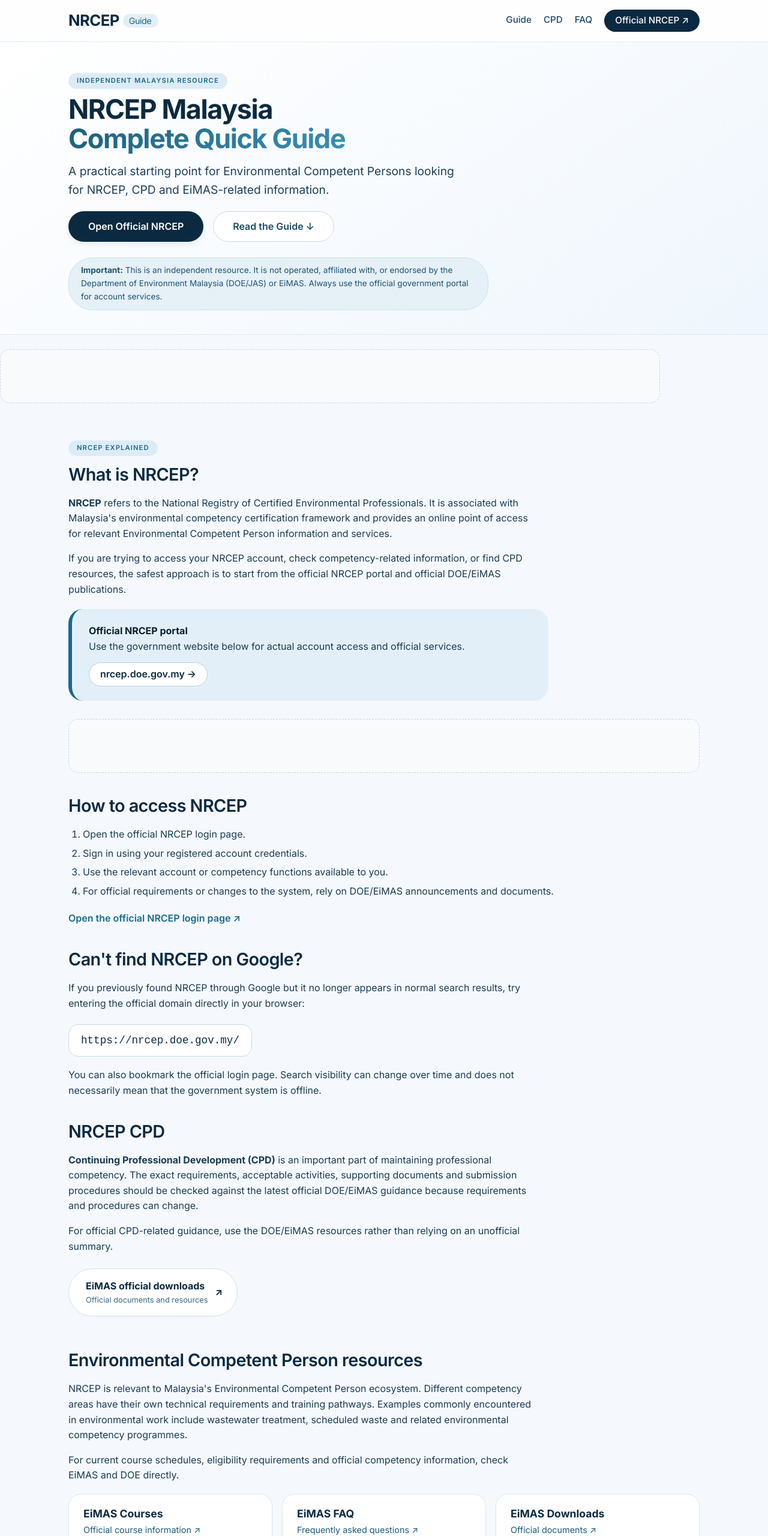
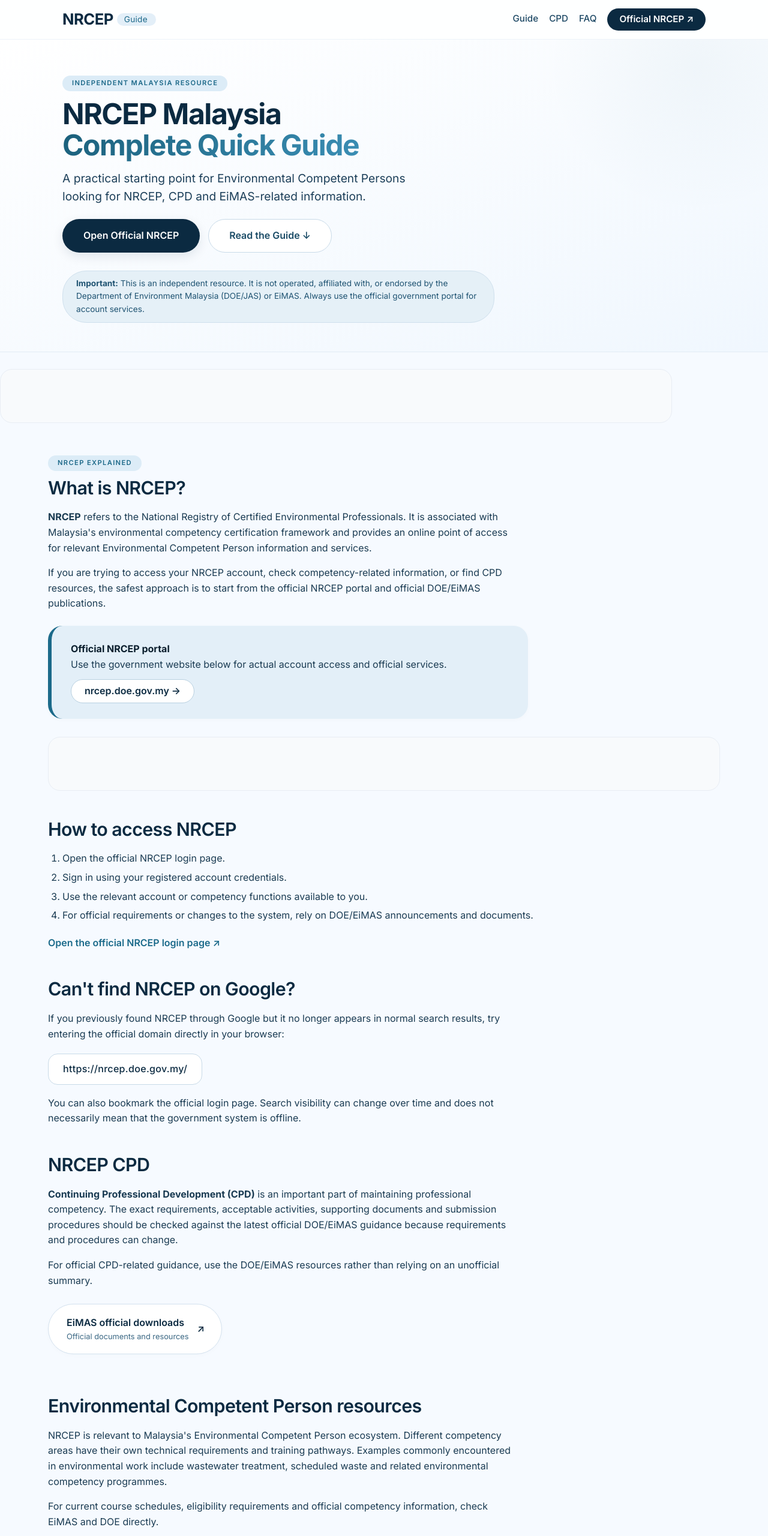
Before and after one commit to mhazeeq99-web/nrcep-guide, a plain HTML site: page index.html in a window 1280 px wide. Shown: the top 2560 px of the page at 60% size. Drawn offline with Linux system fonts and the light colour scheme.

Commit message:
Refactor styles in index.html for improved layout
Updated styles for various elements including background, padding, and margins. Adjusted layout and hover effects for improved UI.

```diff
--- a/index.html
+++ b/index.html
@@ -22,22 +22,23 @@
     * { margin:0; padding:0; box-sizing:border-box; }
     body {
       font-family: 'Inter', -apple-system, BlinkMacSystemFont, sans-serif;
-      background: #f5f9fe;
+      background: #f6faff;
       color: #0b1f2e;
       line-height: 1.6;
       -webkit-font-smoothing: antialiased;
     }
-    .wrap { max-width: 1100px; margin: 0 auto; padding: 0 24px; }
+    .wrap { max-width: 1120px; margin: 0 auto; padding: 0 24px; }
 
     /* --- header / nav --- */
     .nav {
-      background: rgba(255,255,255,0.85);
-      backdrop-filter: blur(8px);
-      border-bottom: 1px solid #e2ecf5;
-      padding: 14px 0;
+      background: rgba(255,255,255,0.88);
+      backdrop-filter: blur(12px);
+      border-bottom: 1px solid rgba(226, 236, 245, 0.6);
+      padding: 12px 0;
       position: sticky;
       top: 0;
-      z-index: 20;
+      z-index: 30;
+      transition: box-shadow 0.2s;
     }
     .nav-inner {
       display: flex;
@@ -54,22 +55,23 @@
       color: #0b2a41;
       display: flex;
       align-items: center;
-      gap: 2px;
+      gap: 4px;
     }
     .brand span {
       font-weight: 400;
       color: #1e6a8a;
       background: #e3eff8;
-      padding: 0 12px 0 10px;
+      padding: 0 14px 0 12px;
       border-radius: 40px;
-      font-size: 0.9rem;
-      margin-left: 4px;
+      font-size: 0.85rem;
+      margin-left: 2px;
+      letter-spacing: 0.02em;
     }
     nav {
       display: flex;
       align-items: center;
       flex-wrap: wrap;
-      gap: 12px 20px;
+      gap: 8px 18px;
     }
     nav a {
       text-decoration: none;
@@ -77,43 +79,58 @@
       color: #1f4a66;
       font-size: 0.95rem;
       transition: 0.2s;
+      padding: 4px 0;
       border-bottom: 2px solid transparent;
     }
     nav a:hover { border-bottom-color: #1f6a8a; color: #0b2a41; }
     .official {
       background: #0b2a41;
       color: white !important;
-      padding: 6px 18px;
+      padding: 6px 20px;
       border-radius: 40px;
       border-bottom: none !important;
       transition: 0.2s;
+      font-weight: 600;
     }
-    .official:hover { background: #1a405b; color: white !important; transform: translateY(-1px); }
+    .official:hover { background: #1a405b; color: white !important; transform: translateY(-2px); box-shadow: 0 6px 14px rgba(11,42,65,0.12); }
 
     /* --- hero --- */
     .hero {
-      padding: 52px 0 40px;
-      background: linear-gradient(145deg, #ffffff 0%, #eff6fd 100%);
-      border-bottom: 1px solid #dce8f2;
+      padding: 60px 0 48px;
+      background: linear-gradient(160deg, #ffffff 0%, #f0f7fe 100%);
+      border-bottom: 1px solid #e2ecf5;
+      position: relative;
+      overflow: hidden;
     }
-    .hero .wrap { display: flex; flex-direction: column; gap: 10px; }
+    .hero::after {
+      content: '';
+      position: absolute;
+      top: -40%;
+      right: -10%;
+      width: 500px;
+      height: 500px;
+      background: radial-gradient(circle, rgba(30,106,138,0.04) 0%, transparent 70%);
+      border-radius: 50%;
+      pointer-events: none;
+    }
+    .hero .wrap { position: relative; z-index: 1; display: flex; flex-direction: column; gap: 12px; }
     .eyebrow {
       font-size: 0.7rem;
       font-weight: 600;
-      letter-spacing: 0.1em;
+      letter-spacing: 0.12em;
       text-transform: uppercase;
       color: #1e6a8a;
       background: #dcecf7;
       display: inline-block;
-      padding: 4px 14px;
+      padding: 4px 16px;
       border-radius: 30px;
       width: fit-content;
     }
     h1 {
-      font-size: 2.8rem;
+      font-size: 3rem;
       font-weight: 700;
       letter-spacing: -0.03em;
-      line-height: 1.1;
+      line-height: 1.08;
       color: #0b2a41;
     }
     h1 span {
@@ -124,35 +141,35 @@
     }
     .lead {
       font-size: 1.2rem;
-      max-width: 650px;
+      max-width: 640px;
       color: #1c3f59;
-      margin-top: 4px;
+      margin-top: 2px;
     }
     .actions {
       display: flex;
       flex-wrap: wrap;
-      gap: 16px;
+      gap: 14px;
       margin-top: 10px;
     }
     .button {
       display: inline-block;
-      padding: 12px 32px;
+      padding: 14px 34px;
       border-radius: 60px;
       font-weight: 600;
       font-size: 1rem;
       text-decoration: none;
-      transition: 0.2s;
+      transition: all 0.25s;
       border: 1px solid transparent;
     }
     .button.primary {
       background: #0b2a41;
       color: white;
-      box-shadow: 0 4px 10px rgba(11,42,65,0.08);
+      box-shadow: 0 6px 18px rgba(11,42,65,0.10);
     }
     .button.primary:hover {
       background: #1a405b;
-      transform: translateY(-2px);
-      box-shadow: 0 10px 22px rgba(11,42,65,0.15);
+      transform: translateY(-3px);
+      box-shadow: 0 12px 28px rgba(11,42,65,0.18);
     }
     .button.secondary {
       background: white;
@@ -162,51 +179,53 @@
     .button.secondary:hover {
       background: #eef4f9;
       border-color: #a8c0d4;
-      transform: translateY(-2px);
+      transform: translateY(-3px);
     }
     .notice {
       font-size: 0.85rem;
       color: #1f5372;
       background: #e5f0f7;
-      padding: 10px 20px;
+      padding: 10px 22px;
       border-radius: 40px;
-      margin-top: 16px;
+      margin-top: 18px;
       border: 1px solid #cfe0ed;
-      max-width: 700px;
+      max-width: 720px;
     }
 
     /* --- Ad containers --- */
     .ad-container {
       background: #f8fafc;
-      border-radius: 16px;
-      padding: 16px;
-      margin: 24px 0;
+      border-radius: 20px;
+      padding: 20px;
+      margin: 28px 0;
       min-height: 90px;
       display: flex;
       align-items: center;
       justify-content: center;
-      border: 1px dashed #cbd5e1;
+      border: 1px solid #e8edf4;
+      transition: 0.2s;
     }
     .ad-container-bottom {
-      background: #f1f5f9;
-      border-radius: 16px;
-      padding: 20px;
-      margin: 30px 0 10px;
+      background: #f2f7fc;
+      border-radius: 20px;
+      padding: 24px;
+      margin: 32px 0 12px;
       min-height: 100px;
+      border: 1px solid #e2ecf5;
     }
 
     /* --- article / main content --- */
     .article {
-      padding: 36px 24px 20px;
+      padding: 24px 0 16px;
     }
     .article h2 {
-      font-size: 1.8rem;
+      font-size: 1.9rem;
       font-weight: 600;
       letter-spacing: -0.02em;
       color: #0b2a41;
-      margin: 32px 0 12px;
+      margin: 40px 0 12px;
     }
-    .article h2:first-of-type { margin-top: 8px; }
+    .article h2:first-of-type { margin-top: 4px; }
     .article p {
       color: #1a3b52;
       margin-bottom: 16px;
@@ -223,107 +242,113 @@
       color: #1b6a8a;
       text-decoration: none;
       border-bottom: 2px solid transparent;
+      transition: 0.15s;
     }
     .text-link:hover { border-bottom-color: #1b6a8a; }
 
     .callout {
       background: #e3eff8;
       border-radius: 24px;
-      padding: 24px 28px;
-      margin: 20px 0 28px;
+      padding: 26px 32px;
+      margin: 24px 0 30px;
       border-left: 6px solid #1b6a8a;
       max-width: 800px;
+      box-shadow: 0 2px 8px rgba(0,0,0,0.02);
     }
-    .callout p { margin-bottom: 6px; }
+    .callout p { margin-bottom: 4px; }
     .callout a {
       display: inline-block;
       font-weight: 600;
       color: #0b2a41;
       text-decoration: none;
       background: white;
-      padding: 6px 18px;
+      padding: 6px 22px;
       border-radius: 40px;
       margin-top: 8px;
       border: 1px solid #b8d0e0;
       transition: 0.15s;
     }
-    .callout a:hover { background: #f0f6fc; }
+    .callout a:hover { background: #f0f6fc; border-color: #8fb4cc; }
 
     .url-box {
       background: white;
-      padding: 12px 20px;
+      padding: 12px 24px;
       border-radius: 16px;
       border: 1px solid #c8dae8;
-      font-family: monospace;
-      font-size: 1.1rem;
+      font-family: 'Inter', monospace;
+      font-size: 1rem;
       display: inline-block;
-      margin: 6px 0 18px;
+      margin: 4px 0 18px;
       color: #0b2a41;
+      font-weight: 500;
+      letter-spacing: 0.02em;
     }
 
     .resource {
       display: inline-flex;
       align-items: center;
-      gap: 12px;
+      gap: 14px;
       background: white;
-      padding: 16px 24px 16px 28px;
+      padding: 18px 28px 18px 30px;
       border-radius: 60px;
       text-decoration: none;
       border: 1px solid #d4e2ef;
-      transition: 0.2s;
-      margin: 8px 0 18px;
-      box-shadow: 0 2px 6px rgba(0,0,0,0.02);
+      transition: 0.25s;
+      margin: 10px 0 22px;
+      box-shadow: 0 2px 8px rgba(0,0,0,0.02);
     }
     .resource:hover {
       border-color: #a8c0d4;
-      transform: translateX(4px);
-      box-shadow: 0 6px 14px rgba(11,42,65,0.06);
+      transform: translateX(6px);
+      box-shadow: 0 8px 20px rgba(11,42,65,0.08);
     }
-    .resource b { color: #0b2a41; }
+    .resource b { color: #0b2a41; font-weight: 600; }
     .resource small { display: block; font-weight: 400; color: #3a6783; font-size: 0.8rem; }
 
     .cards {
       display: flex;
       flex-wrap: wrap;
-      gap: 16px;
-      margin: 18px 0 24px;
+      gap: 18px;
+      margin: 20px 0 28px;
     }
     .mini-card {
       background: white;
-      padding: 18px 24px;
+      padding: 20px 26px;
       border-radius: 20px;
       border: 1px solid #dce8f2;
       text-decoration: none;
       flex: 1 0 180px;
-      transition: 0.2s;
+      transition: 0.25s;
       box-shadow: 0 2px 6px rgba(0,0,0,0.02);
     }
     .mini-card:hover {
       border-color: #a8c0d4;
-      transform: translateY(-3px);
-      box-shadow: 0 10px 20px rgba(11,42,65,0.06);
+      transform: translateY(-4px);
+      box-shadow: 0 12px 28px rgba(11,42,65,0.07);
     }
     .mini-card b { display: block; font-size: 1.1rem; color: #0b2a41; }
-    .mini-card span { font-size: 0.9rem; color: #1a5b7a; }
+    .mini-card span { font-size: 0.9rem; color: #1a5b7a; display: flex; align-items: center; gap: 4px; }
 
     /* --- FAQ --- */
     .faq {
-      margin: 36px 0 20px;
+      margin: 40px 0 24px;
       background: #f2f8fe;
       border-radius: 28px;
-      padding: 28px 30px;
+      padding: 32px 36px;
       border: 1px solid #dce8f2;
+      box-shadow: 0 2px 8px rgba(0,0,0,0.02);
     }
     .faq .eyebrow { margin-bottom: 12px; }
     .faq h2 { margin-top: 0; }
     details {
       background: white;
-      padding: 14px 20px;
+      padding: 16px 22px;
       border-radius: 16px;
-      margin-top: 12px;
+      margin-top: 14px;
       border: 1px solid #e2ecf5;
-      transition: 0.1s;
+      transition: 0.15s;
     }
+    details:hover { border-color: #c8dae8; }
     details summary {
       font-weight: 600;
       color: #0b2a41;
@@ -332,15 +357,17 @@
       display: flex;
       align-items: center;
       justify-content: space-between;
+      font-size: 1.02rem;
     }
     details summary::-webkit-details-marker { display: none; }
     details summary::after {
       content: "▾";
       font-size: 0.9rem;
       color: #1f6a8a;
+      transition: 0.2s;
     }
     details[open] summary::after { content: "▴"; }
-    details p { margin-top: 12px; color: #1a3b52; padding-right: 8px; }
+    details p { margin-top: 14px; color: #1a3b52; padding-right: 8px; }
     details a { color: #1b6a8a; font-weight: 500; text-decoration: none; border-bottom: 1px dotted #b8d0e0; }
     details a:hover { border-bottom-color: #1b6a8a; }
 
@@ -348,12 +375,13 @@
     .link-list {
       display: flex;
       flex-wrap: wrap;
-      gap: 12px 24px;
+      gap: 8px 28px;
       background: white;
-      padding: 24px 28px;
+      padding: 26px 32px;
       border-radius: 28px;
       border: 1px solid #dce8f2;
-      margin: 14px 0 10px;
+      margin: 16px 0 12px;
+      box-shadow: 0 2px 6px rgba(0,0,0,0.02);
     }
     .link-list a {
       display: inline-flex;
@@ -364,6 +392,7 @@
       text-decoration: none;
       border-bottom: 2px solid transparent;
       transition: 0.15s;
+      padding: 2px 0;
     }
     .link-list a:hover { border-bottom-color: #1b6a8a; color: #08324a; }
     .link-list b { color: #1f6a8a; font-weight: 600; }
@@ -372,34 +401,35 @@
     footer {
       background: #e3eef7;
       border-top: 1px solid #cfe0ed;
-      padding: 36px 0 24px;
-      margin-top: 20px;
+      padding: 40px 0 28px;
+      margin-top: 24px;
     }
     .footer-grid {
       display: flex;
       flex-wrap: wrap;
       justify-content: space-between;
-      gap: 24px;
-      padding-bottom: 24px;
+      gap: 28px;
+      padding-bottom: 28px;
       border-bottom: 1px solid #c8dae8;
     }
-    .footer-grid strong { font-size: 1.2rem; color: #0b2a41; }
-    .footer-grid p { color: #1f4b66; font-size: 0.95rem; }
+    .footer-grid strong { font-size: 1.3rem; color: #0b2a41; }
+    .footer-grid p { color: #1f4b66; font-size: 0.95rem; margin-top: 2px; }
     .footer-grid a {
       color: #1a4b66;
       text-decoration: none;
-      margin-right: 20px;
+      margin-right: 24px;
       font-weight: 500;
       border-bottom: 2px solid transparent;
       transition: 0.15s;
     }
     .footer-grid a:hover { border-bottom-color: #1a4b66; }
-    .legal { padding-top: 20px; }
+    .legal { padding-top: 24px; }
     .legal h3 {
       font-size: 1rem;
       font-weight: 600;
       color: #0b2a41;
-      margin: 20px 0 4px;
+      margin: 24px 0 4px;
+      letter-spacing: -0.01em;
     }
     .legal p {
       color: #1a3b52;
@@ -410,17 +440,19 @@
     /* --- responsive --- */
     @media (max-width: 700px) {
       h1 { font-size: 2.2rem; }
-      .hero { padding: 36px 0; }
+      .hero { padding: 40px 0 32px; }
       .nav-inner { flex-direction: column; align-items: stretch; gap: 8px; }
       nav { justify-content: center; }
       .footer-grid { flex-direction: column; align-items: flex-start; }
-      .article { padding: 24px 0; }
-      .faq { padding: 20px; }
-      .callout { padding: 18px; }
+      .article { padding: 16px 0; }
+      .faq { padding: 22px; }
+      .callout { padding: 20px; }
+      .link-list { padding: 20px; flex-direction: column; align-items: flex-start; }
     }
     @media (max-width: 460px) {
       .actions .button { width: 100%; text-align: center; }
-      .resource { flex-wrap: wrap; }
+      .resource { flex-wrap: wrap; justify-content: center; }
+      .cards { flex-direction: column; }
     }
   </style>
 </head>
@@ -452,7 +484,7 @@
     </div>
   </section>
 
-  <!-- AD 1: TOP BANNER (slot ID will be added after approval) -->
+  <!-- AD 1: TOP BANNER -->
   <section class="wrap ad-container" aria-label="Advertisement">
     <ins class="adsbygoogle"
          style="display:block"
@@ -477,7 +509,7 @@
       <a href="https://nrcep.doe.gov.my/auth/Account/Login" target="_blank" rel="noopener noreferrer">nrcep.doe.gov.my →</a>
     </div>
 
-    <!-- AD 2: IN-CONTENT (slot ID will be added after approval) -->
+    <!-- AD 2: IN-CONTENT -->
     <div class="ad-container" style="margin: 30px 0;">
       <ins class="adsbygoogle"
            style="display:block"
@@ -530,7 +562,7 @@
       <li>For account-specific issues, contact the responsible NRCEP/DOE support channel.</li>
     </ul>
 
-    <!-- AD 3: BEFORE FAQ (slot ID will be added after approval) -->
+    <!-- AD 3: BEFORE FAQ -->
     <div class="ad-container" style="margin: 30px 0;">
       <ins class="adsbygoogle"
            style="display:block"
@@ -563,7 +595,7 @@
     </div>
   </section>
 
-  <!-- AD 4: BOTTOM (slot ID will be added after approval) -->
+  <!-- AD 4: BOTTOM -->
   <section class="wrap ad-container ad-container-bottom" aria-label="Advertisement">
     <ins class="adsbygoogle"
          style="display:block"
```
